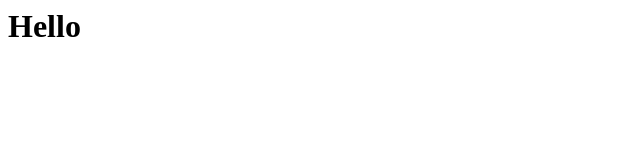
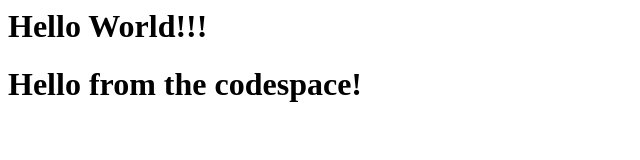
Before and after one commit to ozgeozler93/skills-code-with-codespaces, a plain HTML site: page index.html in a window 1280 px wide. Shown: the whole page, without its empty margins (0-640 px from the left). Drawn offline with Linux system fonts and the light colour scheme.

Commit message:
Adding hello from the codespace!

```diff
--- a/index.html
+++ b/index.html
@@ -1,3 +1,4 @@
 <html>
-  <h1>Hello</h1>
+  <h1>Hello World!!!</h1>
 </html>
+<h1>Hello from the codespace!</h1>
```
